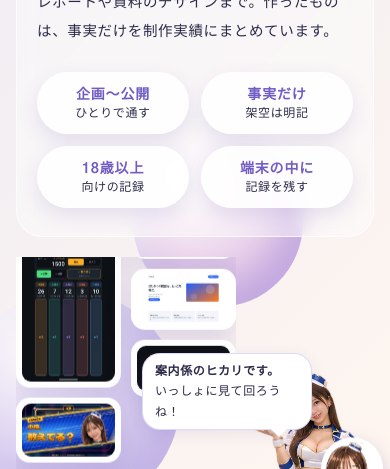
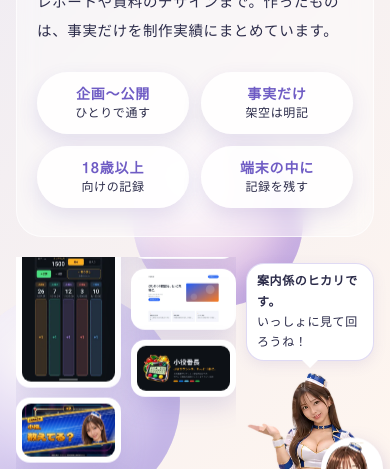
Before and after one commit to luckys4900/luckys4900.github.io, a plain HTML site: page index.html in a window 390 px wide. Shown: the part 334-803 px from the top of the page. Drawn offline with Linux system fonts and the light colour scheme.

Commit message:
ファーストビューの吹き出しを画像の上に通常配置し、どの幅でもヒカリの顔に重ならないようにする
320〜1440px の 7 幅で、吹き出しと画像が重ならないこと、画面外にはみ出さないことを計測で確認。

Co-Authored-By: Claude Opus 5.5 <noreply@anthropic.com>

```diff
--- a/index.html
+++ b/index.html
@@ -13,7 +13,7 @@
 <link rel="preconnect" href="https://fonts.googleapis.com">
 <link rel="preconnect" href="https://fonts.gstatic.com" crossorigin>
 <link href="https://fonts.googleapis.com/css2?family=Gothic+A1:wght@400;500;700&amp;family=Jost:ital,wght@0,300;0,400;0,500;0,600;1,400&amp;display=swap" rel="stylesheet">
-<link rel="stylesheet" href="/style.css?v=e0b9971341">
+<link rel="stylesheet" href="/style.css?v=59a12e093f">
 <script src="/main.js?v=3c472494a6" defer></script>
 </head>
 <body>
--- a/style.css
+++ b/style.css
@@ -345,8 +345,9 @@ em{font-style:normal}
 .hk-ic.f-tq img{width:113.4%;left:-3.3%;top:-12.7%}
 .hk-bub{position:relative;margin:0;background:#fff;color:var(--ink);border:1px solid var(--line2);border-radius:18px;padding:9px 16px;font-size:14px;font-weight:500;line-height:1.7;letter-spacing:.05em;box-shadow:0 4px 14px rgba(94,76,170,.1)}
 .hk-say .hk-bub::before{content:"";position:absolute;left:-8px;top:50%;margin-top:-7px;border:7px solid transparent;border-right-color:#fff;border-left:0}
-.hk-bub.down{position:absolute;left:50%;top:-6px;transform:translateX(-30%);z-index:3;width:max-content;max-width:210px}
-.hk-bub.down::before{content:"";position:absolute;left:46px;bottom:-8px;border:8px solid transparent;border-top-color:#fff;border-bottom:0}
+/* ファーストビューの吹き出しは画像の上に通常配置する（画像に重ねないので、どの幅でも顔を隠さない） */
+.hk-bub.down{position:relative;z-index:3;width:max-content;max-width:220px;margin:0 auto 14px}
+.hk-bub.down::before{content:"";position:absolute;left:50%;margin-left:-8px;bottom:-8px;border:8px solid transparent;border-top-color:#fff;border-bottom:0}
 
 /* --- ファーストビュー --- */
 .hero2{position:relative;padding:34px 0 0;min-height:min(900px,calc(100vh - 20px));overflow:hidden;isolation:isolate}
@@ -384,14 +385,8 @@ em{font-style:normal}
   .collage{height:420px;grid-template-columns:1fr 1fr;gap:10px}
   .collage .col{gap:10px}
   .hero-hk{align-self:end}
-  .hk-bub.down{left:auto;right:0;transform:none;font-size:12px;max-width:170px;padding:7px 12px;top:-18px}
-  .hk-bub.down::before{left:auto;right:40px}
+  .hk-bub.down{font-size:12px;max-width:100%;padding:7px 10px;margin-bottom:10px}
   .hero2{min-height:0}
-}
-@media(max-width:640px){
-  /* 右下の追従ヒカリ（56px）と重ならないよう、吹き出しを左へ寄せる */
-  .hk-bub.down{right:auto;left:-104px}
-  .hk-bub.down::before{right:24px}
 }
 @media(max-width:640px){.hk-ic{width:56px;height:56px}}
 @media(max-width:560px){
```
Also changed, not shown: about.html (+1 -1 lines), changelog.html (+1 -1 lines), contact.html (+1 -1 lines), disclosure.html (+1 -1 lines), guide/budget.html (+1 -1 lines), guide/index.html (+1 -1 lines), guide/koyaku-count.html (+1 -1 lines), guide/ledger-habit.html (+1 -1 lines), guide/probability.html (+1 -1 lines), koyaku/index.html (+1 -1 lines), ledger/index.html (+1 -1 lines), privacy.html (+1 -1 lines), related.html (+1 -1 lines), terms.html (+1 -1 lines), 4 more files.
